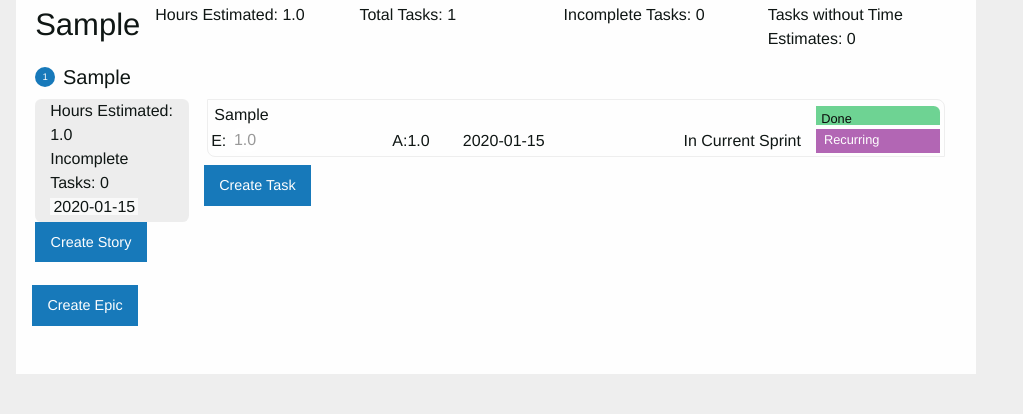
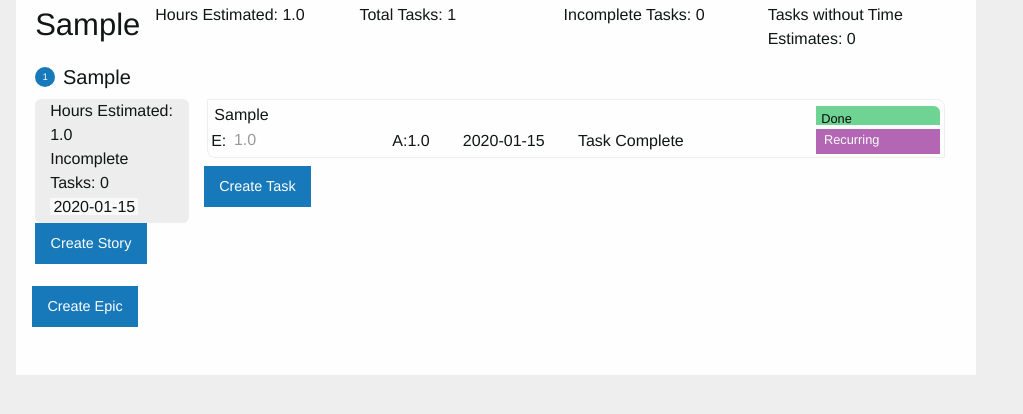
Before and after one commit to trafficone/noscrum, a Flask app: template noscrum/templates/task/list.html in a window 1280 px wide. Shown: the part 172-586 px from the top of the page, without its empty margins (0-1023 px from the left). Run offline with Flask 2, Linux system fonts and the light colour scheme; tables that the repository leaves empty hold one stand-in row (values such as "Sample post"); the template is opened without the code that fills it: values that come from a table or form of the project are taken from there, most other values are stand-ins (such as "Sample title", 1, 10 or a date in 2020); some libraries are stand-ins or nearby versions.

Commit message:
fix: (#37) Task Showcase - Tasks now show which sprint they are in. Also fix for (#42)

```diff
--- a/noscrum/task.py
+++ b/noscrum/task.py
@@ -360,10 +360,11 @@ def list_all():
             "stories": [x.to_dict() for x in stories],
             "current_sprint": current_sprint.id,
         }
+    sprints = {x.id:x for x in user_sprints}
     return render_template(
         "task/list.html",
         current_sprint=current_sprint,
-        sprints=user_sprints,
+        sprints=sprints,
         tasks=tasks,
         epics=epics,
         stories=stories,
--- a/noscrum/templates/sprint/list.html
+++ b/noscrum/templates/sprint/list.html
@@ -24,7 +24,7 @@
     <div class="column">
         <h4>{% if sprint.id == current_sprint.id%}Current {% endif %}Sprint Summary:</h4>
         <ul>
-            <li>Estimate of Work: {{ sprint['estimate'] }}</li>
+            <li>Estimate of Work: {{ sprint.tasks | selectattr('estimate') | sum(attribute='estimate')}}</li>
             <li>Stories: {{ sprint['stories']|length }}</li>
             <li>Total Tasks: {{ sprint['tasks']|length }}</li>
         </ul>
--- a/noscrum/templates/task/list.html
+++ b/noscrum/templates/task/list.html
@@ -108,13 +108,17 @@
                             {% else %}
                             {{task.deadline}}
                             {% endif %}</span>
-                        {% if task.status != 'Done' and task.sprint_id != current_sprint.id %}
-                            <button id="task_sprint_btn_{{task.id}}" class="float-right button sprintPlan invisible" style="margin:0.1rem;padding:0.2em 1em;" task="{{task.id}}" sprint="{{current_sprint.id}}">Add to Sprint</button>
-                            <span class="float-right" id="task_sprint_status_{{task.id}}"></span>
+                        {% if task.status != Done %}
+                            <button id="task_sprint_btn_{{task.id}}" class="float-right button sprintPlan hidden" style="margin:0.1rem;padding:0.2em 1em;" task="{{task.id}}" sprint="{{current_sprint.id}}">Add to Sprint</button>
+                        {% endif %}
+                        {% if task.status == 'Done' %}
+                            <span class="float-right" id="task_sprint_status_{{task.id}}">Task Complete</span>
                         {% elif task.sprint_id == current_sprint.id %}
                             <span class="float-right" id="task_sprint_status_{{task.id}}">In Current Sprint</span>
                         {% elif task.sprint_id %}
-                            <span class="float-right" id="task_sprint_status_{{task.id}}">In Sprint Starting {{sprints[task.sprint_id].start_date}}</span>
+                            <span class="float-right" id="task_sprint_status_{{task.id}}">In Sprint of {{sprints[task.sprint_id].start_date}}</span>
+                        {% else %}
+                            <span class="float-right" id="task_sprint_status_{{task.id}}">Task Not in Sprint</span>
                         {% endif %}
                     </div>
                     <div title="Click to Edit" class="columns small-2 label recurring {{'recur_color' if task.recurring }}" style="margin-right:1rem;">{% if task.recurring %}Recurring{% else %}One-Time{% endif %}</div>
@@ -207,7 +211,7 @@
         } else {
             $(this).removeClass('active');
             $(this).text("Plan Sprint");
-            $('.sprintPlan').addClass('invisible');
+            $('.sprintPlan').addClass('hidden');
         }
     });
     $('#SprintPlanActivate').click(function(){
@@ -225,7 +229,7 @@
         })
         $('#sprintPlan').html('Exit Sprint Planning');
         $('#sprintPlan').addClass('active');
-        $('.sprintPlan').removeClass('invisible');
+        $('.sprintPlan').removeClass('hidden');
     });
     $('.sprintPlan').click(function() {
         task_id = $(this).attr('task');
@@ -245,7 +249,12 @@
         }).done(function () {
             $("#task_sprint_btn_"+task_id).addClass('invisible');
             $("#task_sprint_btn_"+task_id).remove();
-            $("#task_sprint_status_"+task_id).html("In Current Sprint");
+            if (sprint_id == '{{ current_sprint.id }}'){
+                $("#task_sprint_status_"+task_id).html("In Current Sprint");
+            } else {
+                $("#task_sprint_status_"+task_id).html("In Sprint");
+                $("#task_sprint_status_"+task_id).attr('title','Refresh to See Sprint');
+            }
             task_status = $('#task_status_'+task_id);
             if(task_status.html().endsWith('To-Do')){
                 task_status.click();
```
